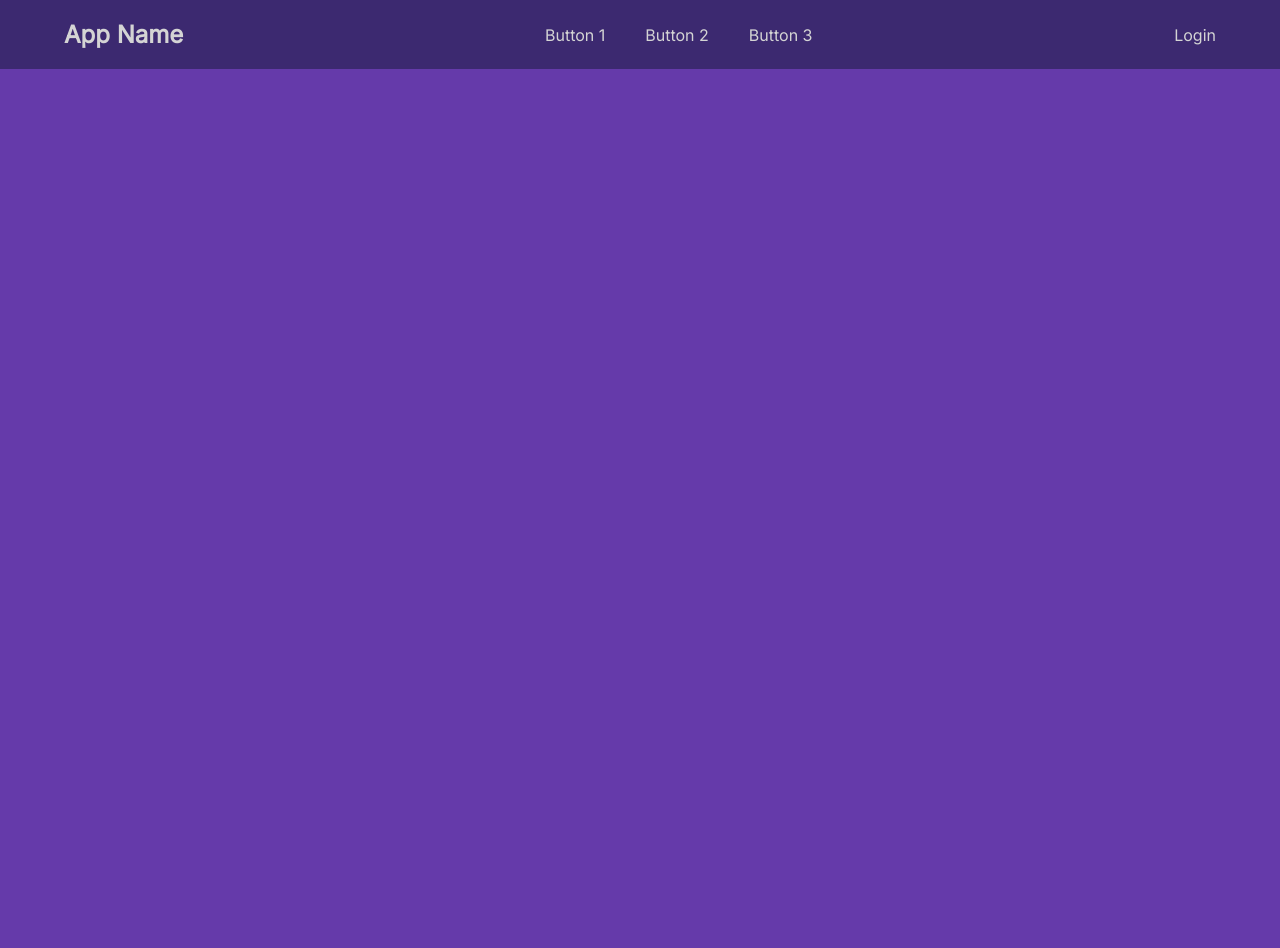
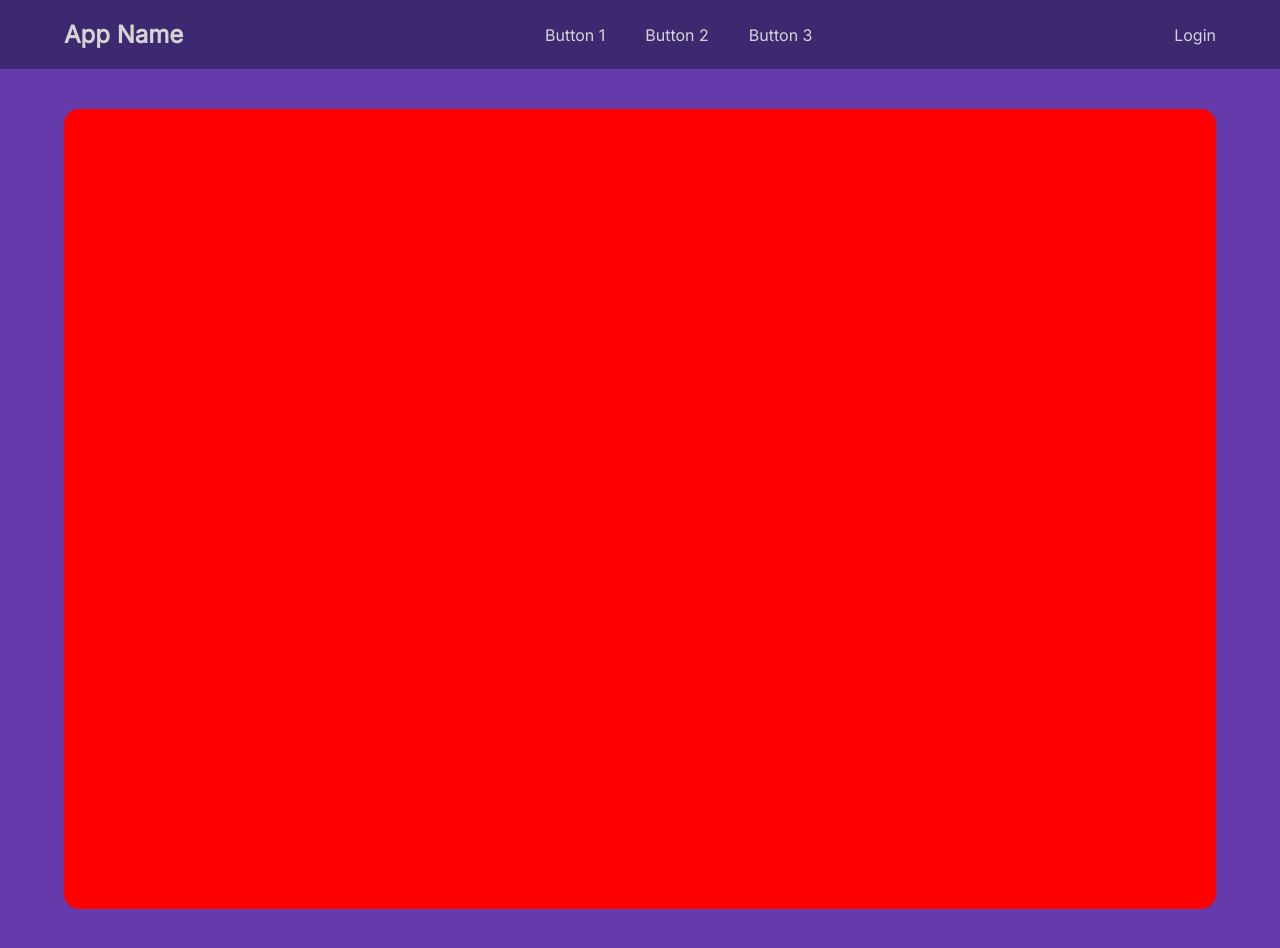
Before and after one commit to anawinter53/Learnify, a React (Vite) app in the folder client/: page / in a window 1280 px wide. Before the commit the page ends 800 px from the top, so only its background shows below. Built offline with nearby package versions, Linux system fonts and the light colour scheme.

Commit message:
create Landing page and PostIt component

```diff
--- a/client/src/App.jsx
+++ b/client/src/App.jsx
@@ -1,11 +1,13 @@
 import React from 'react'
 import { Routes, Route } from 'react-router-dom'
 import { LandingNav } from './layouts'
+import { Landing } from './pages'
 
 export default function App() {
   return (
     <>
       <LandingNav />
+      <Landing />
     </>
   )
 }
--- a/client/src/index.css
+++ b/client/src/index.css
@@ -13,3 +13,8 @@ html, body, * {
 body {
   background: #653AAA;
 }
+
+html {
+  height: max-content;
+  position: relative;
+}
--- a/client/src/layouts/LandingNav/index.jsx
+++ b/client/src/layouts/LandingNav/index.jsx
@@ -1,4 +1,3 @@
-import React from 'react'
 import styles from "./index.module.css"
 
 export default function LandingNav() {
--- /dev/null
+++ b/client/src/pages/Landing/index.jsx
@@ -0,0 +1,11 @@
+import styles from "./index.module.css"
+
+export default function Landing() {
+  return (
+    <div className={styles["landing"]}>
+      <div className={styles["container"]}>
+
+      </div>
+    </div>
+  )
+}
--- /dev/null
+++ b/client/src/pages/Landing/index.module.css
@@ -0,0 +1,18 @@
+.landing {
+  display: flex;
+  align-items: center;
+  justify-content: center;
+  flex-direction: column;
+  margin: 40px 0px;
+}
+
+
+.container {
+  display: flex;
+  justify-content: space-between;
+  position: relative;
+  width: 90%;
+  height: 800px;
+  border-radius: 15px;
+  background: red;
+}
--- /dev/null
+++ b/client/src/pages/index.jsx
@@ -0,0 +1 @@
+export {default as Landing} from "./Landing"
```
Also changed, not shown: client/src/components/PostIt/index.jsx (added, +12 -0 lines), client/src/components/PostIt/index.module.css (added).
